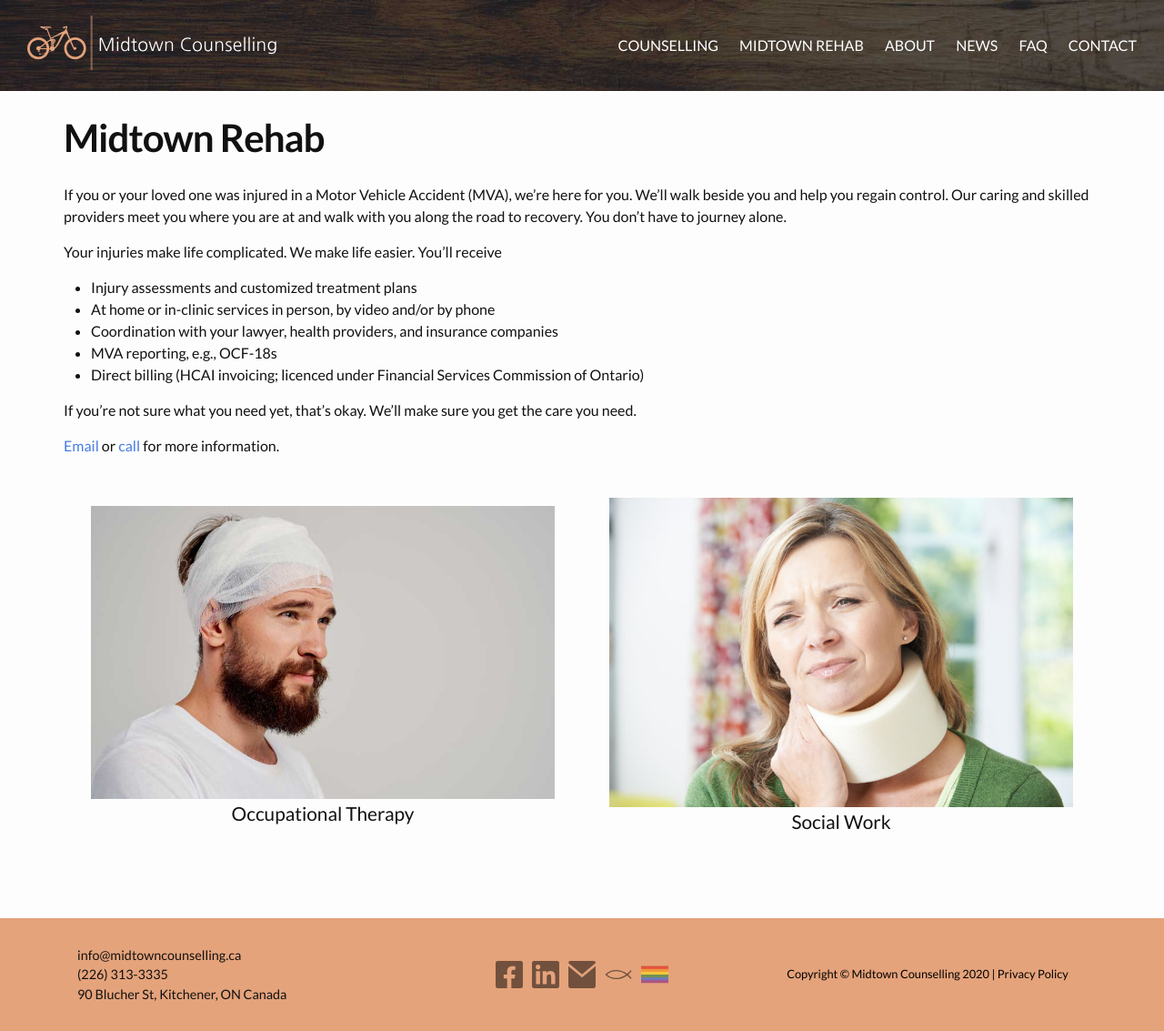
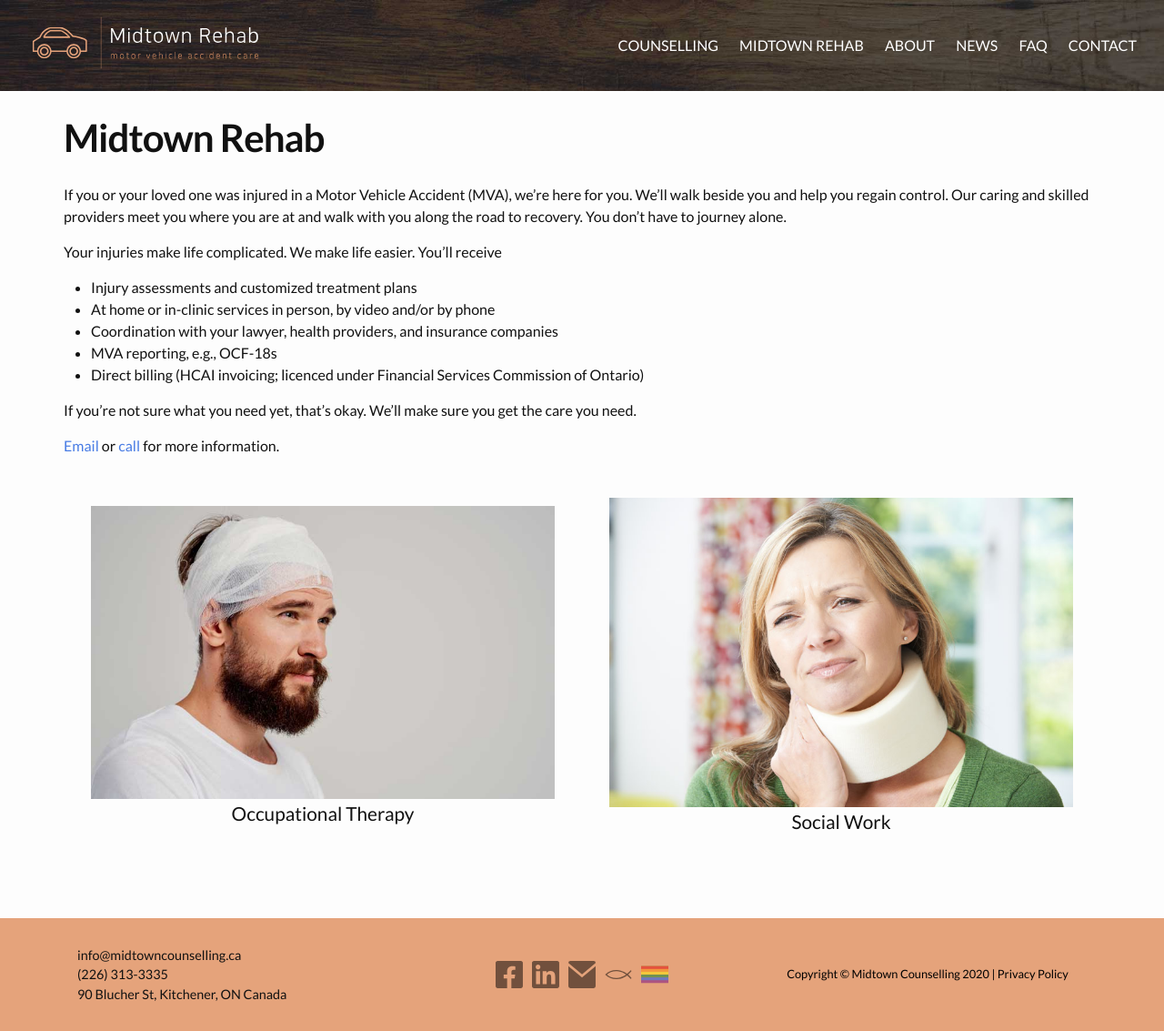
Before and after one commit to jonathanhines/midtown, a Jekyll site: the page built from rehab.markdown, in a window 1280 px wide. Shown: the whole page at 91% size. Built offline with Jekyll 4.4.1, drawn with Linux system fonts in a browser that asks for light colours.

Commit message:
Did a rough logo and swap for review.

```diff
--- a/_includes/header.html
+++ b/_includes/header.html
@@ -2,7 +2,11 @@
   {%- assign default_paths = site.pages | map: "path" -%}
   {%- assign page_paths = site.header_pages | default: default_paths -%}
   <a class="site-title" rel="author" href="{{ "/" | relative_url }}"><span class="sr-only">{{ site.title | escape }}</span>
-    {%- include logo.svg -%}
+    {%- if page.url contains "/rehab" -%}
+      {%- include mtr-logo.svg -%}
+    {% else %}
+      {%- include logo.svg -%}
+    {% endif %}
   </a>
 
   {%- if page_paths -%}
```
Also changed, not shown: _includes/mtr-logo.svg (added).
